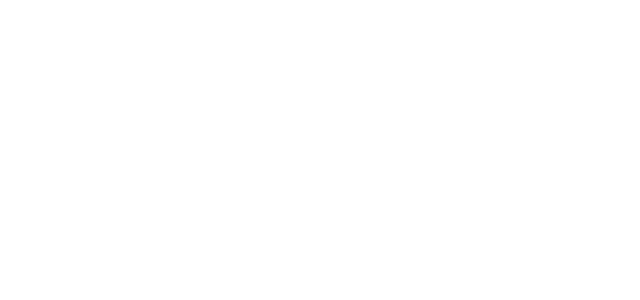
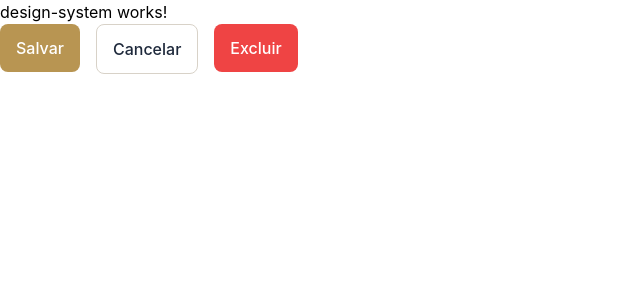
Before and after one commit to viniciussz7/clinic-frontend, an Angular app: page /design-system in a window 1280 px wide. Before the commit this address led to /. Shown: the top 300 px of the page, without its empty margins (0-640 px from the left). Built offline with nearby package versions, Linux system fonts and the light colour scheme.

Commit message:
feat(ui): add reusable button component and design system playground

```diff
--- a/src/app/app.routes.ts
+++ b/src/app/app.routes.ts
@@ -2,10 +2,14 @@
 import { LoginPage } from './features/auth/pages/login-page/login-page';
 import { Dashboard } from './features/dashboard/pages/dashboard/dashboard';
 import { authGuard } from './core/guards/auth.guard';
-
+import { DesignSystemComponent } from './features/design-system/design-system';
 
 export const routes: Routes = [
   { path: '', redirectTo: 'login', pathMatch: 'full' },
   { path: 'login', component: LoginPage },
   { path: 'dashboard', component: Dashboard, canActivate: [authGuard] },
+  {
+    path: 'design-system',
+    component: DesignSystemComponent,
+  },
 ];
--- a/src/app/features/auth/pages/login-page/login-page.html
+++ b/src/app/features/auth/pages/login-page/login-page.html
@@ -9,7 +9,7 @@
 
       <form [formGroup]="loginForm" (ngSubmit)="onSubmit()" class="space-y-5">
         <div>
-          <label class="block text-sm font-medium text-slate-700 mb-2"> Email </label>
+          <label for="email" class="block text-sm font-medium text-slate-700 mb-2"> Email </label>
 
           <input
             type="email"
@@ -28,7 +28,7 @@
         </div>
 
         <div>
-          <label class="block text-sm font-medium text-slate-700 mb-2"> Senha </label>
+          <label for="password" class="block text-sm font-medium text-slate-700 mb-2"> Senha </label>
 
           <input
             type="password"
@@ -58,7 +58,7 @@
 
         <button
           type="submit"
-          class="w-full rounded-lg bg-[#B89552] text-white py-3 font-medium hover:bg-[#A78649] transition-colors"
+          class="w-full rounded-lg bg-brand text-white py-3 font-medium hover:bg-brand-hover transition-colors"
         >
           Entrar
         </button>
--- a/src/app/features/dashboard/pages/dashboard/dashboard.ts
+++ b/src/app/features/dashboard/pages/dashboard/dashboard.ts
@@ -2,9 +2,11 @@
 import { Router } from '@angular/router';
 import { UserSessionService } from '../../../../core/auth/services/user-session.service';
 import { AuthStorageService } from '../../../auth/services/auth-storage.service';
+import { ButtonComponent } from '../../../../shared/ui/button/button';
 
 @Component({
   selector: 'app-dashboard',
+  imports: [ ButtonComponent ],
   standalone: true,
   templateUrl: './dashboard.html',
 })
--- /dev/null
+++ b/src/app/features/design-system/design-system.html
@@ -0,0 +1,17 @@
+<p>design-system works!</p>
+
+<div class="flex gap-4">
+
+  <app-button>
+    Salvar
+  </app-button>
+
+  <app-button variant="secondary">
+    Cancelar
+  </app-button>
+
+  <app-button variant="danger">
+    Excluir
+  </app-button>
+
+</div>
--- /dev/null
+++ b/src/app/shared/ui/button/button.html
@@ -0,0 +1,7 @@
+<button
+  [type]="type()"
+  [disabled]="disabled()"
+  [class]="classes()"
+>
+  <ng-content />
+</button>
--- /dev/null
+++ b/src/app/shared/ui/button/button.ts
@@ -0,0 +1,37 @@
+import { Component, computed, input } from '@angular/core';
+
+type ButtonVariant = 'primary' | 'secondary' | 'danger';
+
+@Component({
+  selector: 'app-button',
+  standalone: true,
+  imports: [],
+  templateUrl: './button.html',
+})
+export class ButtonComponent {
+
+  variant = input<ButtonVariant>('primary');
+
+  type = input<'button' | 'submit' | 'reset'>('button');
+
+  disabled = input(false);
+
+  classes = computed(() => {
+
+    const baseClasses =
+      'rounded-lg px-4 py-3 font-medium transition-colors disabled:opacity-50 disabled:cursor-not-allowed';
+
+    const variantClasses = {
+      primary:
+        'bg-brand text-white hover:bg-brand-hover',
+
+      secondary:
+        'bg-white border border-surface-input text-text-primary hover:bg-surface',
+
+      danger:
+        'bg-danger text-white hover:opacity-90',
+    };
+
+    return `${baseClasses} ${variantClasses[this.variant()]}`;
+  });
+}
--- a/src/styles.css
+++ b/src/styles.css
@@ -1,2 +1,27 @@
-/* You can add global styles to this file, and also import other style files */
 @import 'tailwindcss';
+
+@theme {
+
+  /* Brand */
+
+  --color-brand: #B89552;
+  --color-brand-hover: #A78649;
+  --color-brand-light: #C2A062;
+
+  /* Surface */
+
+  --color-surface: #FAF8F5;
+  --color-surface-card: #FFFFFF;
+  --color-surface-border: #F1ECE3;
+  --color-surface-input: #D8D2C8;
+
+  /* Feedback */
+
+  --color-success: #22C55E;
+  --color-danger: #EF4444;
+
+  /* Text */
+
+  --color-text-primary: #1E293B;
+  --color-text-secondary: #64748B;
+}
```
Also changed, not shown: src/app/features/design-system/design-system.ts (added, +10 -0 lines), src/app/features/design-system/design-system.css (added), src/app/shared/ui/button/button.css (added), 1 other file (tests, documents, lock files or other folders).
